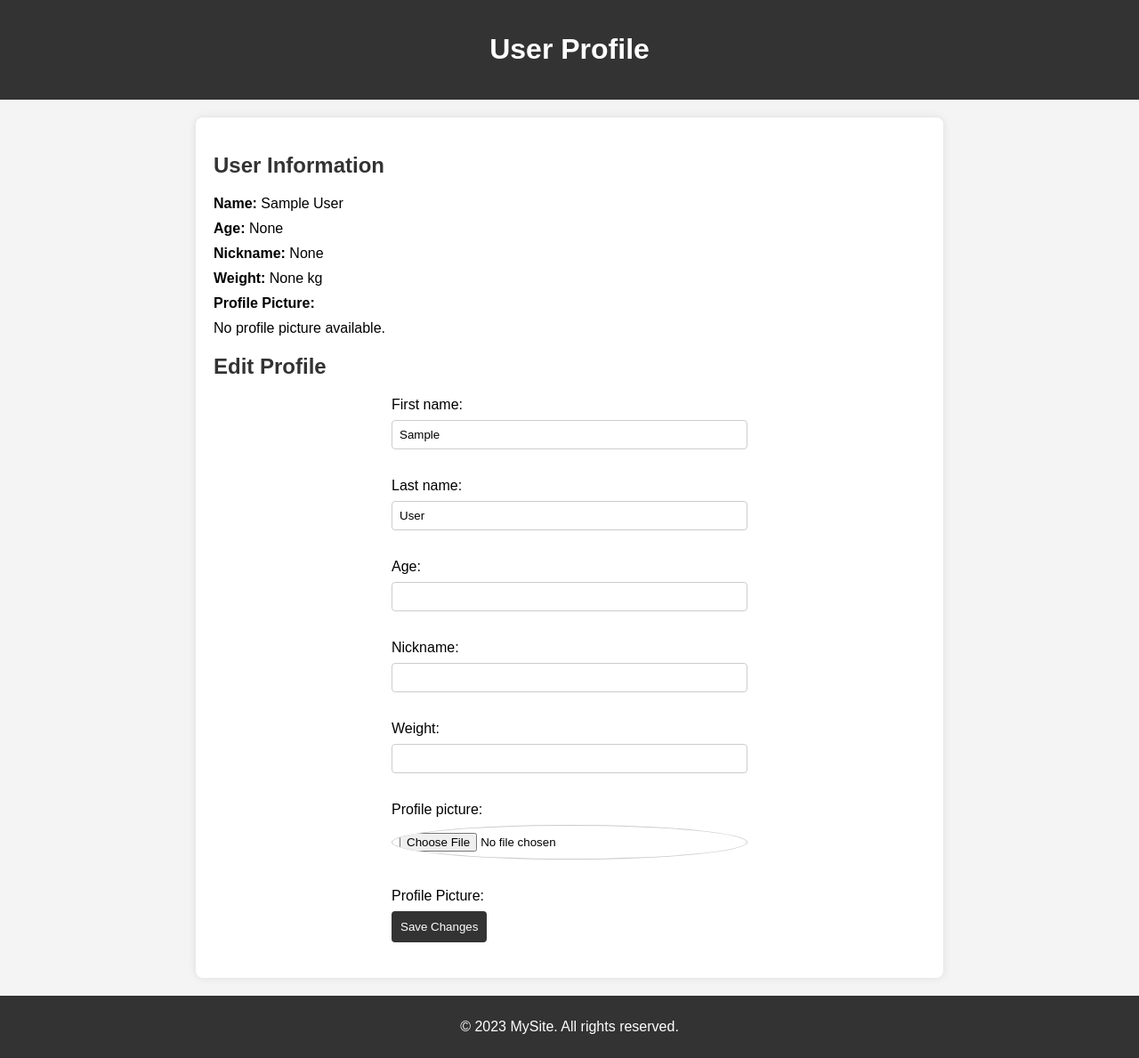
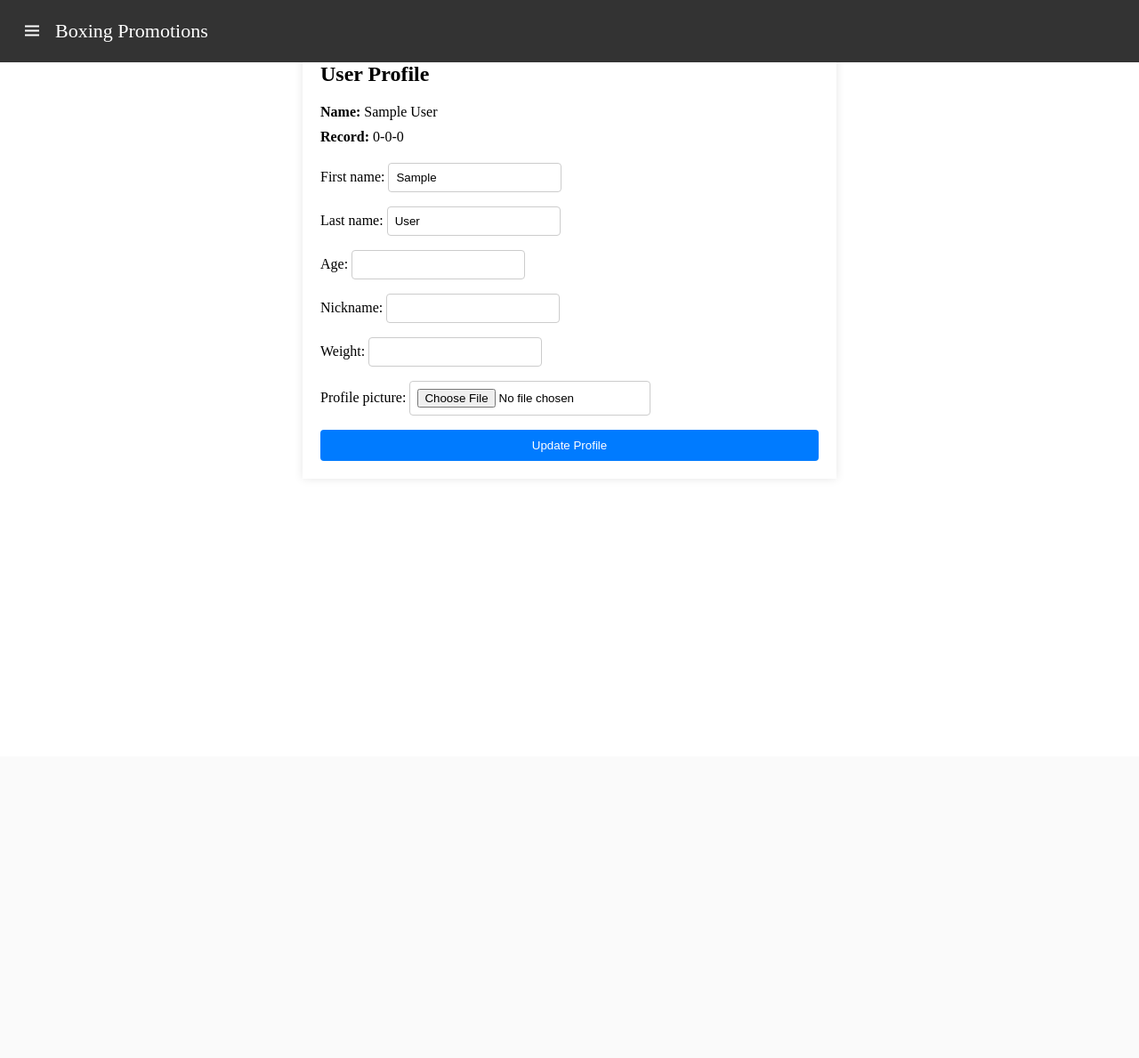
Before and after one commit to zk-2905/Boxing_Promotions, a Django app: page /accounts/profile/ in a window 1280 px wide. Shown: the whole page at 89% size. After the commit the page ends 518 px from the top, so only its background shows below. Run offline with Django 3.2, Linux system fonts and the light colour scheme; the visitor is signed in with stand-in values (Sample User, id 1); data comes from the database, SQL or seed files in the repository.

Commit message:
8th commit
added base page, added record to database

```diff
--- /dev/null
+++ b/box/static/box/css/base.css
@@ -0,0 +1,113 @@
+* {
+    margin: 0%;
+    padding: 0%;
+    box-sizing: border-box;
+}
+
+body {
+    min-height: 100%;
+    background: #fff;
+}
+nav {
+    position: fixed;
+    top: 0;
+    left: 0;
+    height: 70px;
+    width: 100%;
+    display: flex;
+    align-items: center;
+    background: #333;
+    box-shadow: 0 0 1px rgba(0, 0, 0, 0.1);
+}
+
+nav .logo {
+    display: flex;
+    align-items: center;
+    margin: 0 24px;
+}
+
+.logo .menu-icon {
+    color: #fff ;
+    font-size: 24px;
+    margin-right: 14px;
+    cursor: pointer;
+
+}
+
+.logo .logo-name {
+    color: #fff;
+    font-size: 22px;
+    font-weight: 500;
+}
+
+nav .sidebar {
+    position: fixed;
+    top: 0;
+    left: -100% ;
+    height: 100%;
+    width: 260px;
+    padding: 20px 0;
+    background-color: #333;
+    box-shadow: 0 5px 10px rgba(0, 0, 0, 0.1);
+    transition: all 0.4s ease;
+}
+
+nav.open .sidebar {
+    left: 0;
+}
+
+.sidebar .sidebar-content {
+    display: flex;
+    height: 100%;
+    justify-content: space-between;
+    flex-direction: column;
+
+    padding: 30px 16px;
+}
+
+.sidebar-content .list {
+    list-style: none;
+}
+
+.list .nav-link {
+    display: flex;
+    align-items: center;
+    margin: 8px 0;
+    padding: 14px 12px;
+    border-radius: 8px;
+    text-decoration: none;
+}
+
+.lists .nav-link:hover {
+    background-color: #fff;
+}
+
+.nav-link .icon {
+    margin-right: 14px;
+    font-size: 20px;
+    color: #707070;
+}
+
+.nav-link .link {
+    font-size:  16px;
+    color: #707070;
+    font-weight: 400;
+}
+
+.overlay {
+    position: fixed;
+    top: 0;
+    left: -100%;
+    height: 100vh;
+    width: 200%;
+    opacity: 0;
+    pointer-events: none;
+    transition: all 0.4s ease;
+    background: rgba(0, 0, 0, 0.3);
+}
+
+nav.open ~ .overlay {
+    opacity: 1;
+    left: 260px;
+    pointer-events: auto;
+}
--- a/box/static/box/css/profile.css
+++ b/box/static/box/css/profile.css
@@ -1,86 +1,51 @@
 /* box/static/box/css/profile.css */
 
-body {
-    font-family: 'Arial', sans-serif;
-    background-color: #f4f4f4;
-    margin: 0;
-    padding: 0;
-}
-
-header {
-    background-color: #333;
-    color: #fff;
-    text-align: center;
-    padding: 1em;
-}
-
-main {
-    max-width: 800px;
-    margin: 20px auto;
+.profile-container {
+    max-width: 600px;
+    margin: 50px auto;
+    padding: 20px;
     background-color: #fff;
-    padding: 20px;
-    border-radius: 8px;
     box-shadow: 0 0 10px rgba(0, 0, 0, 0.1);
 }
 
-section {
-    margin-bottom: 20px;
+.profile-details {
+    margin-top: 20px;
 }
 
-h2 {
-    color: #333;
-}
-
-ul {
-    list-style: none;
-    padding: 0;
-}
-
-li {
+.profile-details p {
     margin-bottom: 10px;
 }
 
-form {
-    max-width: 400px;
-    margin: 0 auto;
+.profile-form {
+    margin-top: 20px;
 }
 
-label {
-    display: block;
+.profile-form form {
+    display: flex;
+    flex-direction: column;
+}
+
+.profile-form label {
     margin-bottom: 8px;
 }
 
-input, select {
-    width: 100%;
+.profile-form input,
+.profile-form textarea {
+    margin-bottom: 16px;
     padding: 8px;
-    margin-bottom: 16px;
     border: 1px solid #ccc;
     border-radius: 4px;
-    box-sizing: border-box;
 }
 
-#id_profile_picture {
-    border-radius: 50%;
-    overflow: hidden;
-}
-
-button {
-    background-color: #333;
+.profile-form button {
+    padding: 10px;
+    background-color: #007BFF;
     color: #fff;
-    padding: 10px;
     border: none;
     border-radius: 4px;
     cursor: pointer;
 }
 
-button:hover {
-    background-color: #555;
+.profile-form button:hover {
+    background-color: #0056b3;
 }
-
-footer {
-    text-align: center;
-    margin-top: 20px;
-    padding: 10px;
-    background-color: #333;
-    color: #fff;
-}
--- /dev/null
+++ b/box/templates/box/base.html
@@ -0,0 +1,79 @@
+{% load static %}
+    <!-- Your profile page content here -->
+
+<!DOCTYPE html>
+<html lang="en">
+    <head>
+        <meta charset="UTF-8">
+        <meta name="viewport" content="width=device-width, initial-scale=1.0">
+
+        <!-- Link to the Boxicon CSS file-->
+        <link href='https://unpkg.com/boxicons@2.1.4/css/boxicons.min.css' rel='stylesheet'>
+
+        <!-- Link to the CSS file -->
+        <link rel="stylesheet" type="text/css" href="{% static 'box/css/base.css' %}">
+
+    </head>
+    <body>
+        <div class="content-container">
+            {% block content %}{% endblock %}
+        </div>
+        <nav>
+            <div class="logo">
+                <i class='bx bx-menu menu-icon'></i>
+                <span class="logo-name">Boxing Promotions</span>
+            </div>
+
+            <div class="sidebar">
+                <div class="logo">
+                    <i class='bx bx-menu menu-icon'></i>
+                    <span class="logo-name">Boxing Promotions</span>
+                </div>
+
+                <div class="sidebar-content">
+                    <ul class="lists">
+                        <li class="list">
+                            <a href="{% url 'box:profile' %}" class="nav-link">
+                                <i class='bx bxs-user-circle icon'></i>
+                                <span class="link">Profile</span>
+                            </a>
+                        </li>
+                        <li class="list">
+                            <a href="{% url 'box:events_list' %}" class="nav-link">
+                                <i class='bx bxs-calendar-event icon'></i>
+                                <span class="link">Event</span>
+                            </a>
+                        </li>
+                    </ul>
+
+                    <div class="bottom-content">
+                        <li class="list">
+                            <a href="{% url 'account_logout' %}" class="nav-link">
+                                <i class='bx bxs-log-out icon'></i>
+                                <span class="link">Logout</span>
+                            </a>
+                        </li>
+                    </div>
+                </div>
+            </div>
+        </nav>
+
+        <section class="overlay"></section>
+
+        <script>
+            const navBar = document.querySelector("nav"),
+                menuBtns = document.querySelectorAll(".menu-icon"),
+                overlay = document.querySelector(".overlay");
+
+            menuBtns.forEach((menuBtn) => {
+                menuBtn.addEventListener("click", () => {
+                    navBar.classList.toggle("open");
+                });
+            });
+
+            overlay.addEventListener("click", () => {
+                navBar.classList.remove("open");
+            })
+        </script>
+    </body>
+</html>
--- a/box/templates/box/home.html
+++ b/box/templates/box/home.html
@@ -1,5 +1,6 @@
 {% load static %}
 
+    <!-- Your home page content here -->
 <!DOCTYPE html>
 <html lang="en">
 <head>
@@ -13,7 +14,7 @@
 <body>
 
     <header>
-        <h1>Welcome to MySite</h1>
+        <h1>Welcome to Boxing Promotions</h1>
         <div class="nav-buttons">
             <a href="{% url 'account_signup' %}">Sign Up</a>
             <a href="{% url 'account_login' %}">Log In</a>
--- a/box/templates/box/profile.html
+++ b/box/templates/box/profile.html
@@ -1,58 +1,44 @@
+<!-- box/profile.html -->
+<title>Profile</title>
+{% extends 'box/base.html' %}
 {% load static %}
 
-<!DOCTYPE html>
-<html lang="en">
-<head>
-    <meta charset="UTF-8">
-    <meta name="viewport" content="width=device-width, initial-scale=1.0">
-    <title>User Profile</title>
-
-    <!-- Link to the CSS file -->
+{% block content %}
     <link rel="stylesheet" type="text/css" href="{% static 'box/css/profile.css' %}">
 
-</head>
-<body>
+    <div class="profile-container">
+        <h2>User Profile</h2>
 
-    <header>
-        <h1>User Profile</h1>
-    </header>
+        <!-- Section for displaying details -->
+        <div class="profile-details">
+            {% if user.first_name or user.last_name %}
+                <p><strong>Name:</strong> {{ user.first_name }} {{ user.last_name }}</p>
+            {% endif %}
+            {% if user_profile.age %}
+                <p><strong>Age:</strong> {{ user_profile.age }}</p>
+            {% endif %}
+            {% if user_profile.nickname %}
+                <p><strong>Nickname:</strong> {{ user_profile.nickname }}</p>
+            {% endif %}
+            {% if user_profile.weight %}
+                <p><strong>Weight:</strong> {{ user_profile.weight }}kg</p>
+            {% endif %}
+            {% if user_profile.wins is not None or user_profile.losses is not None or user_profile.draws is not None %}
+                <p><strong>Record:</strong> {{ user_profile.wins|default:0 }}-{{ user_profile.losses|default:0 }}-{{ user_profile.draws|default:0 }}</p>
+            {% endif %}
+            {% if user_profile.profile_picture %}
+                <img src="{{ user_profile.profile_picture.url }}" alt="Profile Picture">
+            {% endif %}
+        </div>
 
-    <main>
-        <section>
-            <h2>User Information</h2>
-            <ul>
-                <li><strong>Name:</strong> {{ user_form.instance.first_name }} {{ user_form.instance.last_name }}</li>
-                <li><strong>Age:</strong> {{ profile_form.instance.age }}</li>
-                <li><strong>Nickname:</strong> {{ profile_form.instance.nickname }}</li>
-                <li><strong>Weight:</strong> {{ profile_form.instance.weight }} kg</li>
-                <li><strong>Profile Picture:</strong></li>
-                <li>
-                    {% if profile_form.instance.profile_picture %}
-                        <img src="{{ profile_form.instance.profile_picture.url }}" alt="Profile Picture" id="id_profile_picture">
-                    {% else %}
-                        No profile picture available.
-                    {% endif %}
-                </li>
-            </ul>
-        </section>
-
-        <!-- Add more sections for additional profile information as needed -->
-
-        <section>
-            <h2>Edit Profile</h2>
+        <!-- Section for the form -->
+        <div class="profile-form">
             <form method="post" enctype="multipart/form-data">
                 {% csrf_token %}
                 {{ user_form.as_p }}
                 {{ profile_form.as_p }}
-                <label for="id_profile_picture">Profile Picture:</label>
-                <button type="submit">Save Changes</button>
+                <button type="submit">Update Profile</button>
             </form>
-        </section>
-    </main>
-
-    <footer>
-        <p>&copy; 2023 MySite. All rights reserved.</p>
-    </footer>
-
-</body>
-</html>
+        </div>
+    </div>
+{% endblock %}
--- a/box/urls.py
+++ b/box/urls.py
@@ -1,6 +1,6 @@
 from django.urls import path
 from . import views
-from .views import HomePage,update_profile,CustomLoginView
+from .views import HomePage, update_profile
 
 
 app_name = "box"
@@ -8,7 +8,6 @@ app_name = "box"
 urlpatterns = [
     path('', HomePage, name='home'),
     path("accounts/profile/", update_profile, name='profile'),
-    path('accounts/login/', CustomLoginView.as_view(), name='account_login'),
     path("events/", views.events_list, name='events_list'),
     path("events/<int:event_id>/register/", views.register_event, name='register_event'),
 ]
--- a/box/views.py
+++ b/box/views.py
@@ -27,16 +27,8 @@ def update_profile(request):
         user_form = UserForm(instance=request.user)
         profile_form = UserProfileForm(instance=user_profile)
 
-    return render(request, 'box/profile.html', {'user_form': user_form, 'profile_form': profile_form})
+    return render(request, 'box/profile.html', {'user_form': user_form, 'profile_form': profile_form, 'user': request.user, 'user_profile': user_profile})
 
-class CustomLoginView(LoginView):
-    def form_valid(self, form):
-        response =  super().form_valid(form)
-        user = form.get_user()
-        if user and user.last_login:
-            messages.success(self.request, "Welcome! You have successfully logged in.")
-            return redirect(reverse('user:events_list'))
-        return response
 
 @login_required
 def events_list(request):
@@ -46,3 +38,7 @@ def events_list(request):
 def register_event(request, event_id):
     event = get_object_or_404(BoxingEvent, id=event_id)
     return render(request, 'box/register_event.html', {'event': event})
+
+@login_required
+def find_matching_user(user_profile):
+    matching_user = UserProfile.objects.filter(weight=user_profile.weight).exclude(user=user_profile.user)
```
Also changed, not shown: box/models.py (+9 -1 lines), box/templates/box/events_list.html (+9 -0 lines), library.txt (added, +19 -0 lines), box/migrations/0004_auto_20240117_1835.py (added), box/migrations/0005_auto_20240117_1841.py (added), box/migrations/0006_auto_20240117_1842.py (added), media/images/Zaid_passport_style_pic_dLshLGZ.jpg (added), media/images/Zaid_passport_style_pic_jQCF5qC.jpg (added), media/images/Zaid_passport_style_pic_pgrkpWg.jpg (added).
